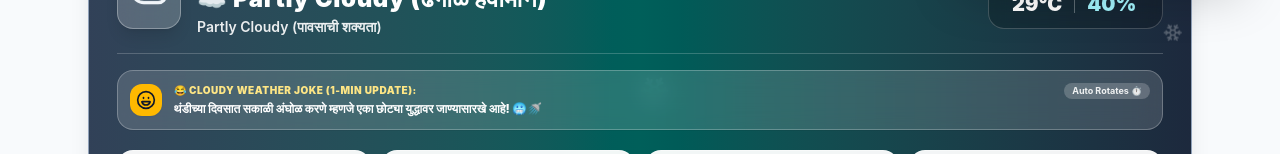
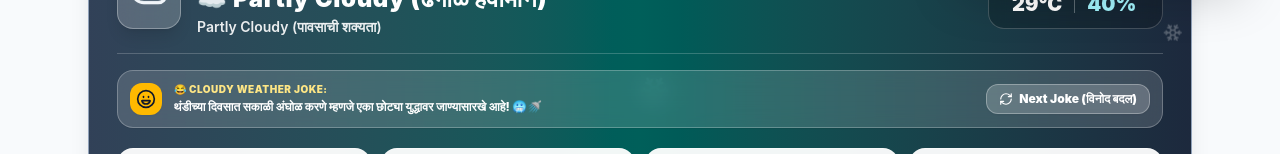
Before and after one commit to beginner12-creater/KrishiDrishti-, a React (Vite) app in the folder client/: page / in a window 1280 px wide. Shown: the part 798-952 px from the top of the page. Built offline with nearby package versions, Linux system fonts and the light colour scheme; no server answers.

Commit message:
Expand weather jokes catalog to 15+ items and add interactive Next Joke refresh button

```diff
--- a/client/src/components/FarmerSimpleView.jsx
+++ b/client/src/components/FarmerSimpleView.jsx
@@ -1,6 +1,6 @@
 import React, { useState, useEffect } from 'react';
 import { t } from '../data/translations';
-import { Sprout, Droplets, Bug, Sun, CloudRain, CloudLightning, Cloud, PhoneCall, ArrowRight, Sparkles, ChevronLeft, ChevronRight, Layers, Snowflake, Laugh, MapPin } from 'lucide-react';
+import { Sprout, Droplets, Bug, Sun, CloudRain, CloudLightning, Cloud, PhoneCall, ArrowRight, Sparkles, ChevronLeft, ChevronRight, Layers, Snowflake, Laugh, MapPin, RefreshCw } from 'lucide-react';
 import { fetchLiveWeather } from '../services/realtimeApiService';
 
 export default function FarmerSimpleView({ village, riskMetrics, onSelectCrop, currentLang = 'mr' }) {
@@ -14,25 +14,31 @@ export default function FarmerSimpleView({ village, riskMetrics, onSelectCrop, c
 
   const { overallRiskScore, subIndices } = riskMetrics;
 
-  // Weather-Specific Jokes Master Catalog
+  // Expanded Catalog of 15+ Weather-Specific Funny Jokes
   const WEATHER_SPECIFIC_JOKES = {
     sunny: [
       { joke: "आज उकाडा इतका जास्त आहे की कोकिळा सुद्धा विहिरीत उडी मारण्याचा विचार करतेय! 🥚☀️", mr: "उन्हाचा तडाखा: 'शेतकरी दादा, टोपी घाला आणि थंड ताक प्या!'" },
       { joke: "आजच्या उन्हात कोंबडीने थेट उकडलेले अंडे दिले आहे! 🐔🥚", mr: "उष्णतेचा विनोद: 'उन्हात काम करताना भरपूर पाणी प्या!'" },
-      { joke: "आज ऊन पाहून सूर्यदेवाला विचार वाटतोय - 'थोडं एसीचं बटण दाबतो!' ☀️❄️", mr: "उष्णता सल्ला: 'दुपारी १२ ते ३ शेतात विश्रांती घ्या!'" }
+      { joke: "आज ऊन पाहून सूर्यदेवाला विचार वाटतोय - 'थोडं एसीचं बटण दाबतो!' ☀️❄️", mr: "उष्णता सल्ला: 'दुपारी १२ ते ३ शेतात विश्रांती घ्या!'" },
+      { joke: "उन्हात शेतात गेलेला शेतकरी म्हणतो - 'भाऊ, सावली विकत मिळेल का?' ☀️🌳", mr: "उकाडा विनोद: 'ताक, लिंबू पाणी पिऊन ताजेतवाने राहा!'" },
+      { joke: "सूर्यदेव म्हणाले - 'मी आज फुल चार्ज मोडवर आहे!' ☀️⚡", mr: "उन्हाचा कडाका: 'पिकांवर सायंकाळी पाणी द्या!'" }
     ],
     rainy: [
       { joke: "पाऊस पडताच शेतातील बेडूक म्हणतात - 'आम्हीसुद्धा बॉलिवूड गायक आहोत!' 🐸☔", mr: "पावसाळी विनोद: 'गरम कांदा भजी आणि चहा रेडी ठेवा!'" },
       { joke: "पावसात छत्री उघडली की वारा ती उलट करतो, जणू हवामान म्हणतेय - 'सरप्राईज!' ☔💨", mr: "पाऊस मूड: 'शेतात पाणी साचू देऊ नका, ड्रेनेज स्वच्छ ठेवा!'" },
-      { joke: "पाऊस आल्यावर मोर नाचतात आणि शेतकरी दादा गरम चहा शोधतात! ☕🦚", mr: "आनंदी पाऊस: 'कांदा भजी मस्त फस्त करा!'" }
+      { joke: "पाऊस आल्यावर मोर नाचतात आणि शेतकरी दादा गरम चहा शोधतात! ☕🦚", mr: "आनंदी पाऊस: 'कांदा भजी मस्त फस्त करा!'" },
+      { joke: "पावसाचा थेंब पडताच चिखलात पाय घसरला, शेतकरी दादा म्हणाले - 'हा माझा ब्रेकडाऊन्स डान्स आहे!' 💃🌧️", mr: "पाऊस गम्मत: 'काळजीपूर्वक चाला!'" },
+      { joke: "पाऊस आल्यावर चहाचा वाफाळलेला कप म्हणजे स्वर्गाचं सुख! ☕🌧️", mr: "पावसाळी चहा: 'चहा प्रेमी शेतकरी दादांचा विजय असो!'" }
     ],
     stormy: [
       { joke: "विजांचा कडकडाट पाहून शेतातील बैल म्हणाला - 'दादा, आज रील नंतर बनवूया!' ⚡📱", mr: "वादळी इशारा: 'सुरक्षित ठिकाणी थांबा आणि पीक सांभाळा!'" },
-      { joke: "वारा इतका वेगाने वाहतोय की शेतातील झाडे सुद्धा दांडिया खेळतात! 🌪️🌳", mr: "वादळ सुरक्षा: 'झाडांखाली उभे राहू नका!'" }
+      { joke: "वारा इतका वेगाने वाहतोय की शेतातील झाडे सुद्धा दांडिया खेळतात! 🌪️🌳", mr: "वादळ सुरक्षा: 'झाडांखाली उभे राहू नका!'" },
+      { joke: "वादळ पाहून टोपी उडून गेली, शेतकरी दादा म्हणाले - 'माझी टोपी ड्रोन सारखी उडतेय!' 🧢🚁", mr: "वादळ विनोद: 'टोपी घट्ट धरा!'" }
     ],
     cloudy: [
       { joke: "थंडीच्या दिवसात सकाळी अंघोळ करणे म्हणजे एका छोट्या युद्धावर जाण्यासारखे आहे! 🥶🚿", mr: "हवामान मूड: 'कडक ऊन ना थंड वारा, शेतीत काम करूया मस्त सारा!'" },
-      { joke: "ढगाळ हवामानात चहाचा कप हा जगातील सर्वात मौल्यवान दागिना वाटतो! ☕☁️", mr: "ढगाळ हवामान: 'पिकांची नियमित तपासणी करा!'" }
+      { joke: "ढगाळ हवामानात चहाचा कप हा जगातील सर्वात मौल्यवान दागिना वाटतो! ☕☁️", mr: "ढगाळ हवामान: 'पिकांची नियमित तपासणी करा!'" },
+      { joke: "ढग जमले पण पाऊस पडला नाही, शेतकरी दादा म्हणाले - 'हे तर ट्रेलर दाखवून सिनेमा रद्द केला!' ☁️🎬", mr: "ढगाळ नाटक: 'हवामान अंदाजाकडे लक्ष ठेवा!'" }
     ]
   };
 
@@ -70,14 +76,10 @@ export default function FarmerSimpleView({ village, riskMetrics, onSelectCrop, c
   const activeWeatherJokes = WEATHER_SPECIFIC_JOKES[conditionType] || WEATHER_SPECIFIC_JOKES.sunny;
   const currentJoke = activeWeatherJokes[jokeIndex % activeWeatherJokes.length];
 
-  // Rotate joke every 1 minute
-  useEffect(() => {
-    const jokeInterval = setInterval(() => {
+  // Refresh / Next Joke Handler (Manual Button Refresh)
+  const handleNextJoke = () => {
     setJokeIndex((prevIndex) => (prevIndex + 1) % activeWeatherJokes.length);
-    }, 60000); // 1 min
-
-    return () => clearInterval(jokeInterval);
-  }, [activeWeatherJokes]);
+  };
 
   // Full Expanded Catalog of 8 Crops for 4-per-stage space saving
   const availableCropsCatalog = [
@@ -306,20 +308,28 @@ export default function FarmerSimpleView({ village, riskMetrics, onSelectCrop, c
               </div>
             )}
 
-            {/* D. WEATHER-STRICT ROTATING JOKE BANNER */}
-            <div key={jokeIndex} className="bg-white/15 backdrop-blur-md border border-white/25 p-3 rounded-2xl flex items-center space-x-3 text-xs font-bold text-white shadow-2xs animate-fadeIn">
+            {/* D. WEATHER-STRICT JOKE BANNER WITH MANUAL REFRESH BUTTON */}
+            <div key={jokeIndex} className="bg-white/15 backdrop-blur-md border border-white/25 p-3 rounded-2xl flex items-center justify-between gap-3 text-xs font-bold text-white shadow-2xs animate-fadeIn">
+              <div className="flex items-center space-x-3 min-w-0">
                 <div className="w-8 h-8 rounded-xl bg-amber-400 text-slate-900 flex items-center justify-center font-black shrink-0 shadow-xs">
                   <Laugh className="w-5 h-5" />
                 </div>
-              <div className="min-w-0 flex-1">
-                <div className="flex items-center justify-between">
+                <div className="min-w-0">
                   <span className="text-[10px] text-amber-200 uppercase font-black tracking-wider block">
-                    😂 {conditionType.toUpperCase()} Weather Joke (1-Min Update):
+                    😂 {conditionType.toUpperCase()} Weather Joke:
                   </span>
-                  <span className="text-[9px] bg-white/20 px-2 py-0.5 rounded-full text-white/90 font-bold">Auto Rotates ⏱️</span>
-                </div>
                   <p className="text-xs text-white font-extrabold truncate mt-0.5">{currentJoke.joke}</p>
                 </div>
+              </div>
+
+              {/* MANUAL REFRESH / NEXT JOKE BUTTON */}
+              <button
+                onClick={handleNextJoke}
+                className="px-3 py-1.5 rounded-xl bg-white/20 hover:bg-amber-400 hover:text-slate-950 text-white font-black text-xs flex items-center gap-1.5 transition-all shrink-0 cursor-pointer shadow-xs active:scale-95 border border-white/30"
+              >
+                <RefreshCw className="w-3.5 h-3.5" />
+                <span>Next Joke (विनोद बदल)</span>
+              </button>
             </div>
 
             {/* Quick Weather Metrics Cards */}
```
Lines whose indentation alone changed are shown as unchanged.
